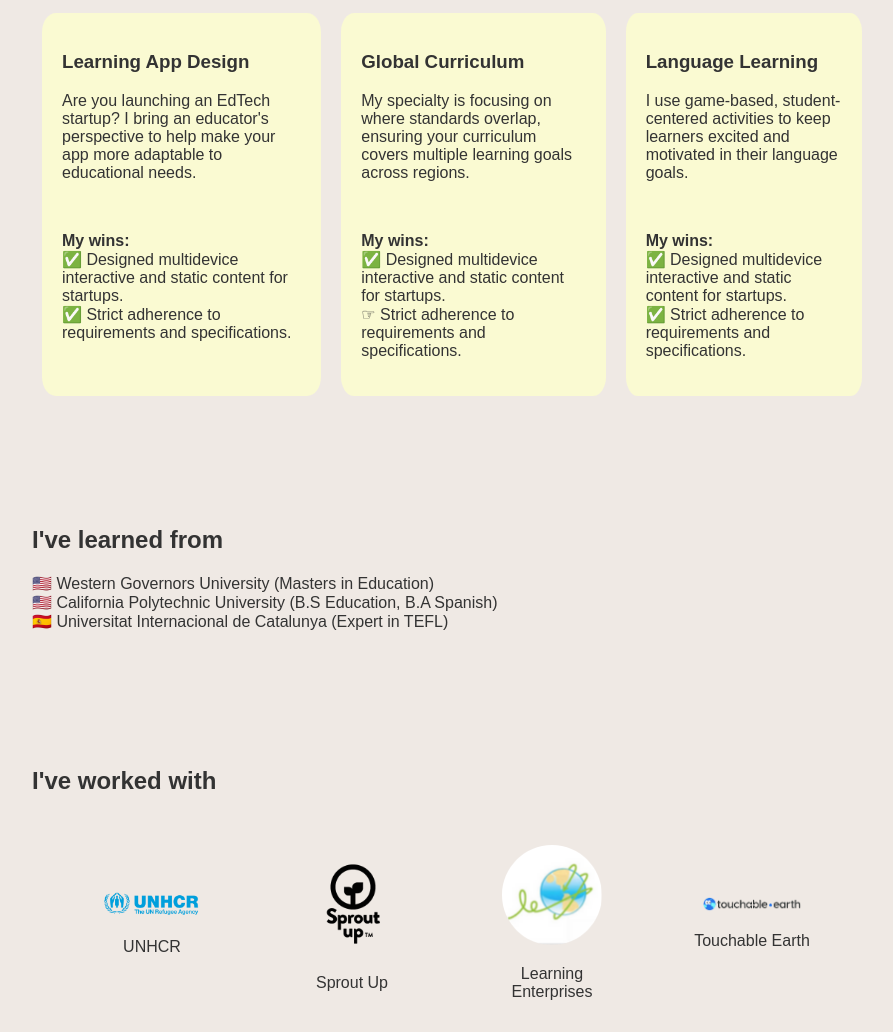
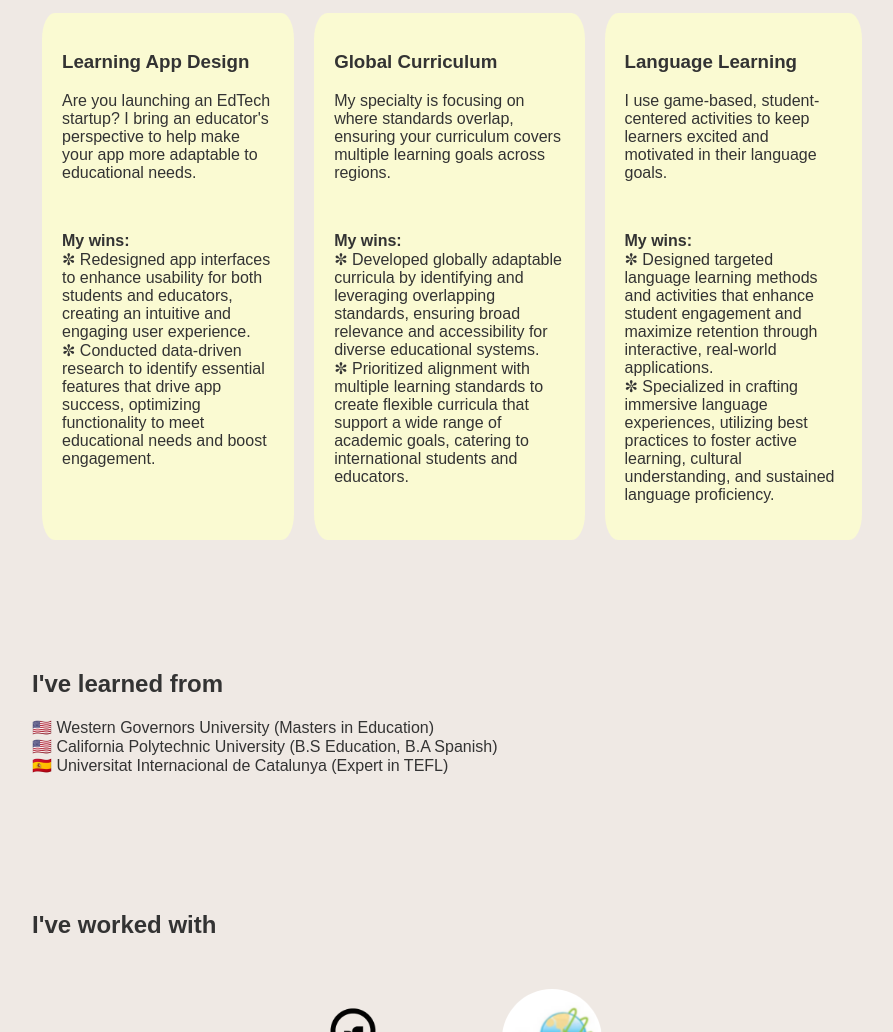
Before and after one commit to lilyslogic/lilyslogic.github.io, a plain HTML site: page index.html in a window 1280 px wide. Shown: the part 1196-2228 px from the top of the page, without its empty margins (188-1081 px from the left). Drawn offline with Linux system fonts and the light colour scheme.

Commit message:
Update index.html
texxt

```diff
--- a/index.html
+++ b/index.html
@@ -128,8 +128,9 @@
                     <p>Are you launching an EdTech startup? I bring an educator's perspective to help make your app more adaptable to educational needs.</p>
                     <br>
                     <p><b>My wins:</b><br>
-                        ✅ Designed multidevice interactive and static content for startups.<br>
-                        ✅ Strict adherence to requirements and specifications.
+                        ✼ Redesigned app interfaces to enhance usability for both students and educators, creating an intuitive and engaging user experience.<br>
+                        ✼ Conducted data-driven research to identify essential features that drive app success, optimizing functionality to meet educational needs and boost engagement.
+
                     </p>
                 </div>
                 <div style="background-color: lightgoldenrodyellow; border-radius: 5%;">
@@ -137,8 +138,8 @@
                     <p>My specialty is focusing on where standards overlap, ensuring your curriculum covers multiple learning goals across regions.</p>
                     <br>
                     <p><b>My wins:</b><br>
-                        ✅ Designed multidevice interactive and static content for startups.<br>
-                        ☞ Strict adherence to requirements and specifications.
+                        ✼ Developed globally adaptable curricula by identifying and leveraging overlapping standards, ensuring broad relevance and accessibility for diverse educational systems.<br>
+                        ✼ Prioritized alignment with multiple learning standards to create flexible curricula that support a wide range of academic goals, catering to international students and educators.
                     </p>
                 </div>
                 <div style="background-color: lightgoldenrodyellow; border-radius: 5%;">
@@ -146,8 +147,8 @@
                     <p>I use game-based, student-centered activities to keep learners excited and motivated in their language goals.</p>
                     <br>
                     <p><b>My wins:</b><br>
-                        ✅ Designed multidevice interactive and static content for startups.<br>
-                        ✅ Strict adherence to requirements and specifications.
+                        ✼ Designed targeted language learning methods and activities that enhance student engagement and maximize retention through interactive, real-world applications.<br>
+                        ✼ Specialized in crafting immersive language experiences, utilizing best practices to foster active learning, cultural understanding, and sustained language proficiency.
                     </p>
                 </div>
             </div>
```
